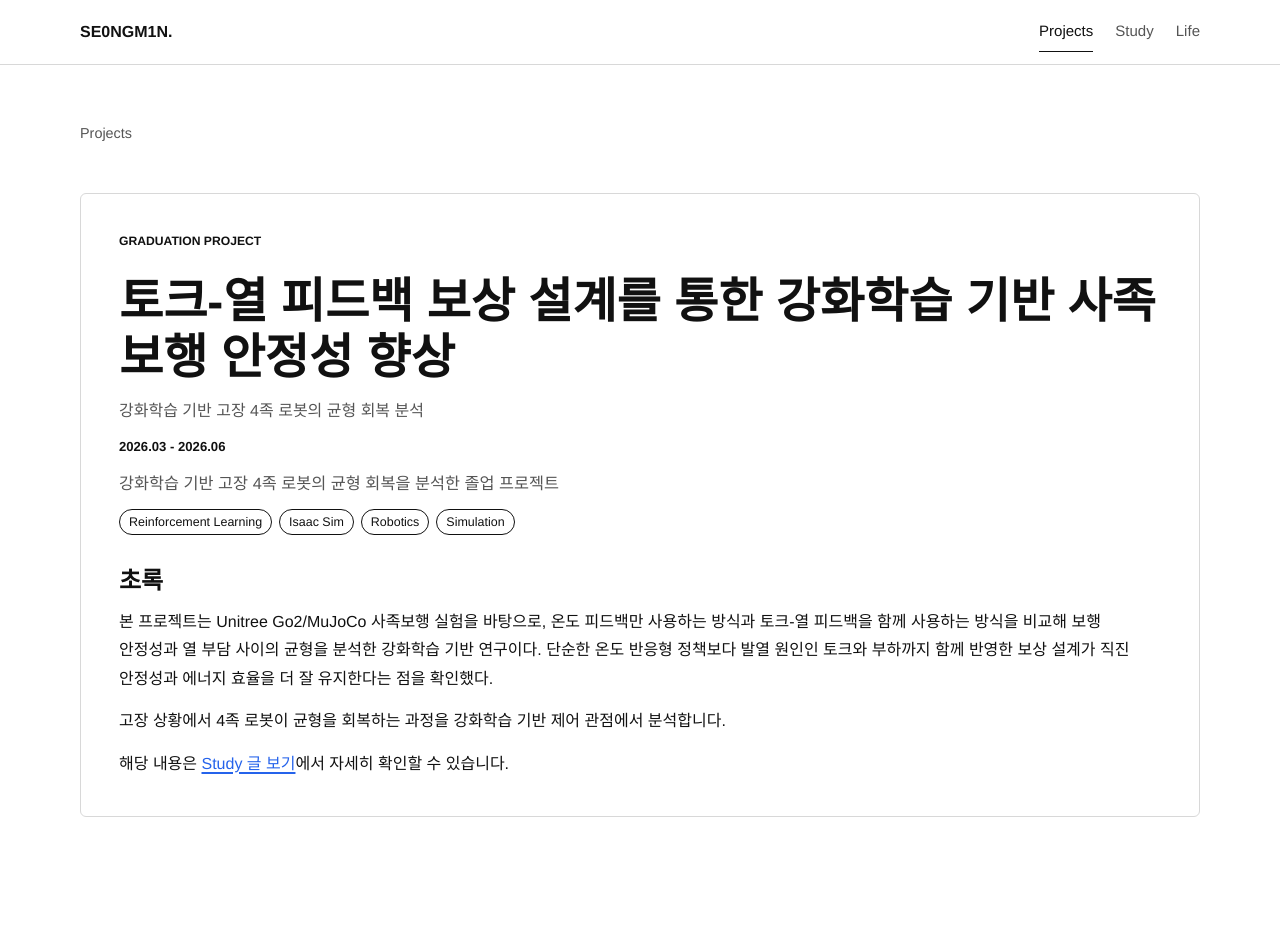
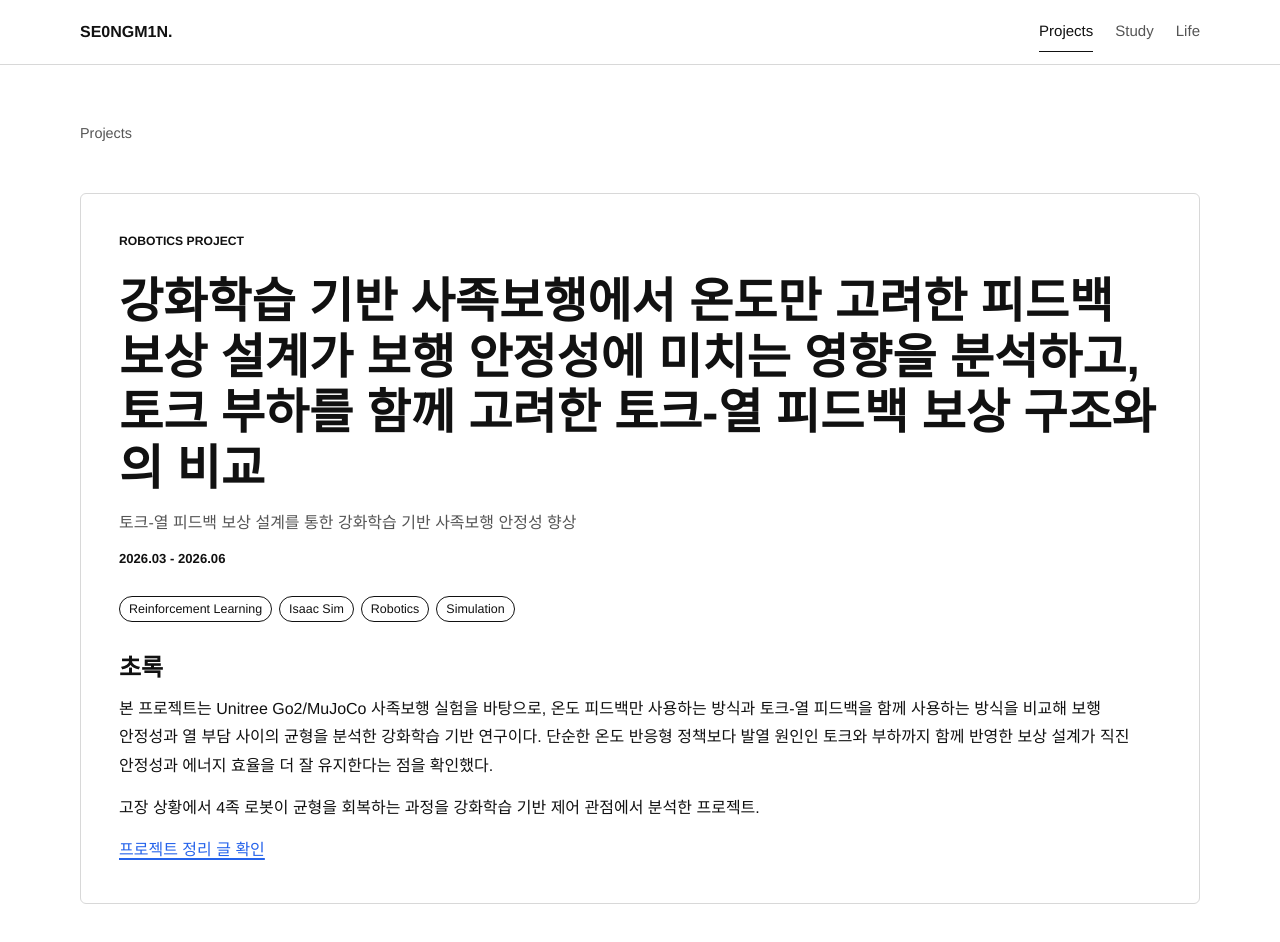
Before and after one commit to se0ngm1n/se0ngm1n.github.io, an Astro site: page /projects/fault-tolerant-quadruped-robot-control in a window 1280 px wide. Before the commit the page ends 897 px from the top, so only its background shows below. Built offline with nearby package versions, Linux system fonts and the light colour scheme; Astro itself is replaced by a stand-in of ours.

Commit message:
content: update fault-tolerant-quadruped-robot-control

```diff
--- a/src/content/projects/fault-tolerant-quadruped-robot-control.md
+++ b/src/content/projects/fault-tolerant-quadruped-robot-control.md
@@ -1,14 +1,14 @@
 ---
-title: "강화학습 기반 고장 4족 로봇의 균형 회복 분석"
-subtitle: "토크-열 피드백 보상 설계를 통한 강화학습 기반 사족보행 안정성 향상"
+title: "토크-열 피드백 보상 설계를 통한 강화학습 기반 사족보행 안정성 향상"
+subtitle: "강화학습 기반 사족보행에서 온도만 고려한 피드백 보상 설계가 보행 안정성에 미치는 영향을 분석하고, 토크 부하를 함께 고려한 토크-열 피드백 보상 구조와의 비교"
 period: "2026.03 - 2026.06"
-category: "Graduation Project"
-summary: "강화학습 기반 고장 4족 로봇의 균형 회복을 분석한 졸업 프로젝트"
+category: "Robotics Project"
+summary: ""
 technologies:
-  - Reinforcement Learning
-  - Isaac Sim
-  - Robotics
-  - Simulation
+  - "Reinforcement Learning"
+  - "Isaac Sim"
+  - "Robotics"
+  - "Simulation"
 outcomes: []
 order: 1
 ---
@@ -17,6 +17,6 @@ order: 1
 
 본 프로젝트는 Unitree Go2/MuJoCo 사족보행 실험을 바탕으로, 온도 피드백만 사용하는 방식과 토크-열 피드백을 함께 사용하는 방식을 비교해 보행 안정성과 열 부담 사이의 균형을 분석한 강화학습 기반 연구이다. 단순한 온도 반응형 정책보다 발열 원인인 토크와 부하까지 함께 반영한 보상 설계가 직진 안정성과 에너지 효율을 더 잘 유지한다는 점을 확인했다.
 
-고장 상황에서 4족 로봇이 균형을 회복하는 과정을 강화학습 기반 제어 관점에서 분석합니다.
+고장 상황에서 4족 로봇이 균형을 회복하는 과정을 강화학습 기반 제어 관점에서 분석한 프로젝트.
 
-해당 내용은 [Study 글 보기](/study/unitree-go2-thermal-torque-feedback/)에서 자세히 확인할 수 있습니다.
+[프로젝트 정리 글 확인](/study/unitree-go2-thermal-torque-feedback/)
```
